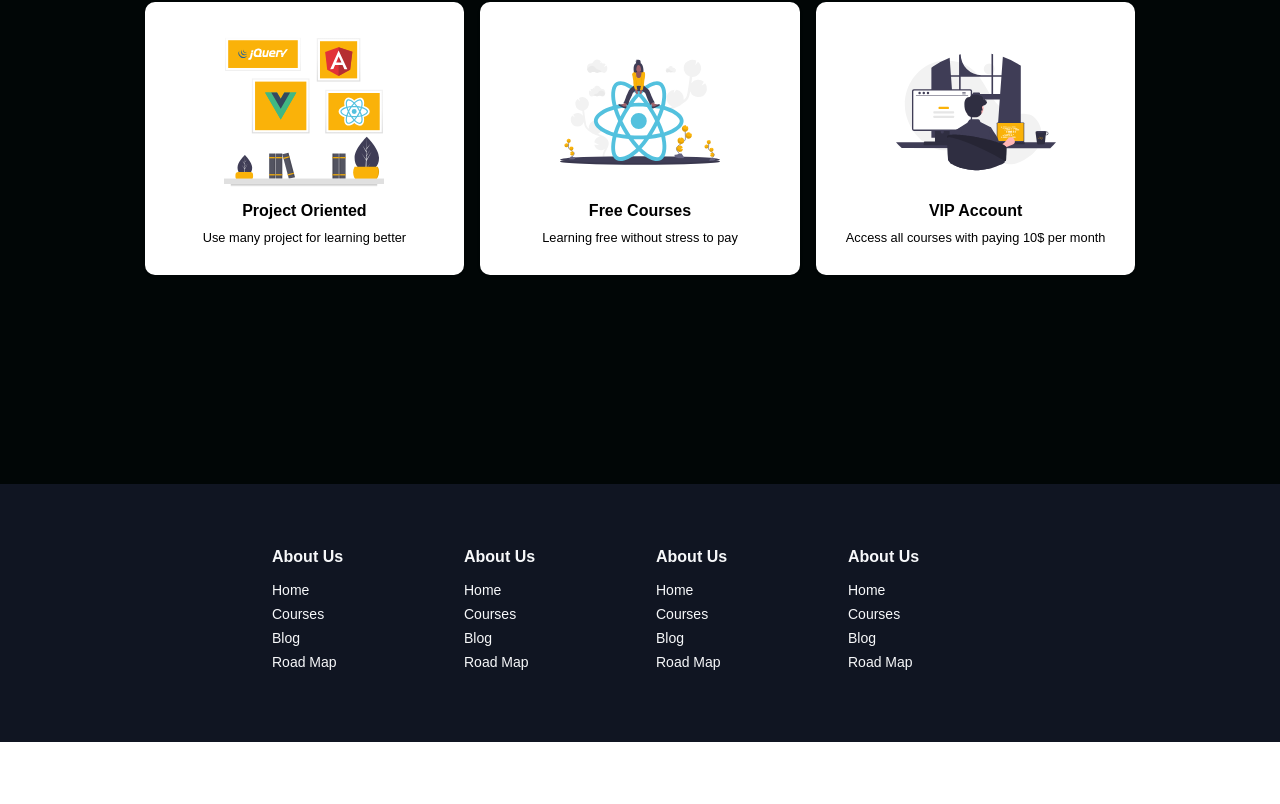
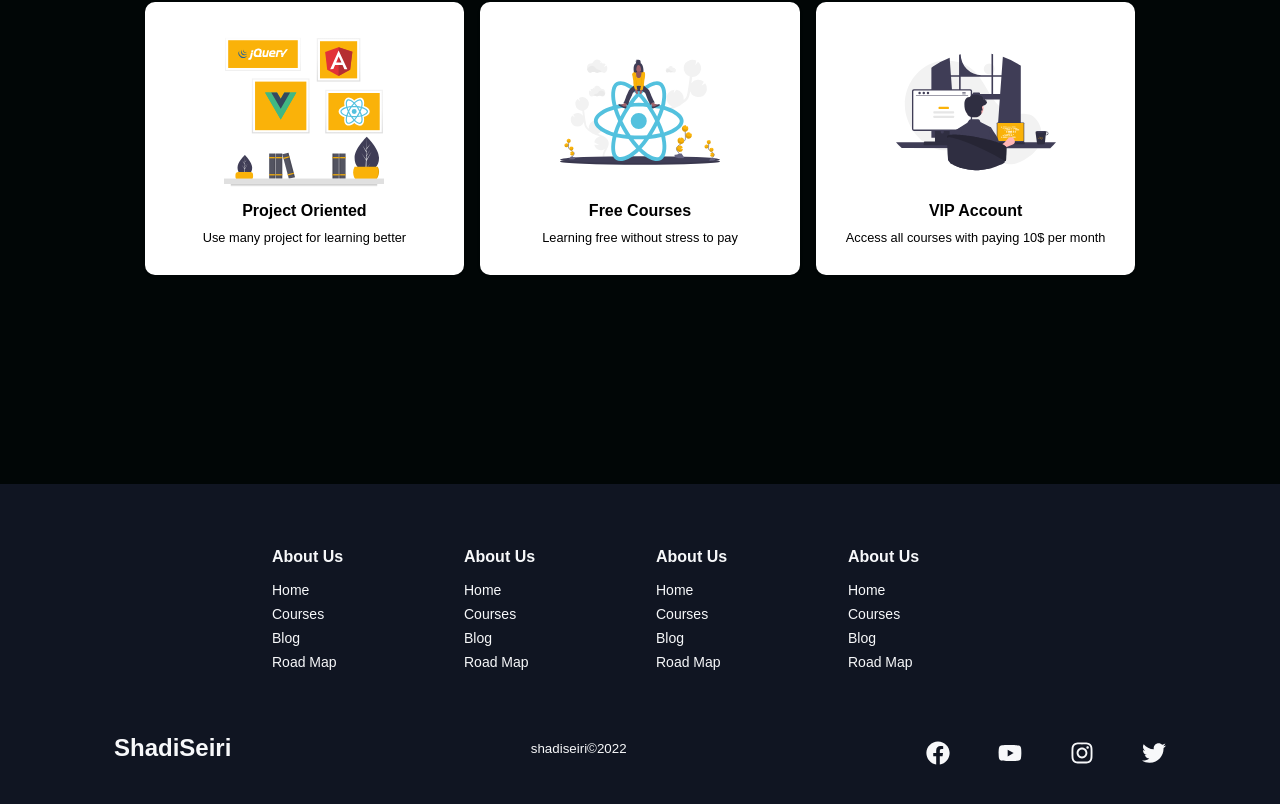
Before and after one commit to shadiseiri/spa-project, a React (Create React App) app: page / in a window 1280 px wide. Shown: the part 4556-5360 px from the top of the page. Before the commit the page ends 5298 px from the top, so only its background shows below. Built offline with nearby package versions, Linux system fonts and the light colour scheme; a web font is replaced by a local one.

Commit message:
footer is done

```diff
--- a/src/Components/Footer/Footer.jsx
+++ b/src/Components/Footer/Footer.jsx
@@ -1,5 +1,20 @@
 import React from "react";
-import { FooterContainer, FooterLink, FooterLinksContainer, FooterLinksItem, FooterLinksWrapper, FooterLinkTitle, FooterWrap } from "./FooterElements";
+import {
+  FooterContainer,
+  FooterLink,
+  FooterLinksContainer,
+  FooterLinksItem,
+  FooterLinksWrapper,
+  FooterLinkTitle,
+  FooterWrap,
+  SocialIconsLink,
+  SocialIconsWrapper,
+  SocialLogo,
+  SocialMediaContainer,
+  SocialMediaWrapper,
+  WebSiteRights,
+} from "./FooterElements";
+import { FaFacebook, FaTwitter, FaInstagram, FaYoutube } from "react-icons/fa";
 
 const Footer = () => {
   return (
@@ -40,6 +55,26 @@ const Footer = () => {
               </FooterLinksItem>
             </FooterLinksWrapper>
           </FooterLinksContainer>
+          <SocialMediaContainer>
+            <SocialMediaWrapper>
+              <SocialLogo to='/'>ShadiSeiri</SocialLogo>
+              <WebSiteRights>shadiseiri&copy;2022</WebSiteRights>
+              <SocialIconsWrapper>
+                <SocialIconsLink href="/">
+                  <FaFacebook />
+                </SocialIconsLink>
+                <SocialIconsLink href="/">
+                  <FaYoutube />
+                </SocialIconsLink >
+                <SocialIconsLink href="/">
+                  <FaInstagram/>
+                </SocialIconsLink>
+                <SocialIconsLink href="/">
+                  <FaTwitter />
+                </SocialIconsLink>
+              </SocialIconsWrapper>
+            </SocialMediaWrapper>
+          </SocialMediaContainer>
         </FooterWrap>
       </FooterContainer>
     </>
--- a/src/Components/Footer/FooterElements.jsx
+++ b/src/Components/Footer/FooterElements.jsx
@@ -1,12 +1,12 @@
 import styled from "styled-components";
-import { Link } from "react-scroll";
+import { Link } from "react-router-dom";
 
 export const FooterContainer = styled.div`
   background-color: #101522;
 `;
 
 export const FooterWrap = styled.div`
-  max-width: 110px;
+  max-width: 1100px;
   padding: 48px 24px;
   display: flex;
   flex-direction: column;
@@ -52,8 +52,6 @@ export const FooterLinksItem = styled.div`
 export const FooterLinkTitle = styled.h3`
   font-size: 16px;
   margin-bottom: 16px;
-
-
 `;
 
 export const FooterLink = styled(Link)`
@@ -62,11 +60,56 @@ text-decoration: none;
   margin-bottom: 0.5rem;
   font-size: 14px;
 
-
-&:hover{
+  &:hover {
     color: #fab209;
     transition: 0.3s ease-out;
     cursor: pointer;
   }
+`;
 
+export const SocialMediaContainer = styled.div`
+  max-width: 100%;
+  width: 1100px;
 `;
+
+export const SocialMediaWrapper = styled.div`
+  display: flex;
+  justify-content: space-between;
+  align-items: center;
+  max-width: 1100px;
+  margin: 40px auto 0 auto;
+
+  @media screen and (max-width: 820px) {
+    flex-direction: column;
+  }
+`;
+
+export const SocialLogo = styled(Link)`
+  color: #f7f8fa;
+  cursor: pointer;
+  text-decoration: none;
+  font-size: 1.5rem;
+  justify-self: start;
+  display: flex;
+  align-items: center;
+  margin-bottom: 16px;
+  font-weight: bold;
+`;
+
+export const WebSiteRights = styled.small`
+  color: #f7f8fa;
+  margin-bottom: 16px;
+`;
+
+export const SocialIconsWrapper = styled.div`
+  display: flex;
+  justify-content: space-between;
+  align-items: center;
+  width: 240px;
+`;
+
+export const SocialIconsLink = styled.a`
+  color: #f7f8fa;
+  font-size: 24px;
+  cursor: pointer;
+`;
```
Lines whose indentation alone changed are shown as unchanged.
